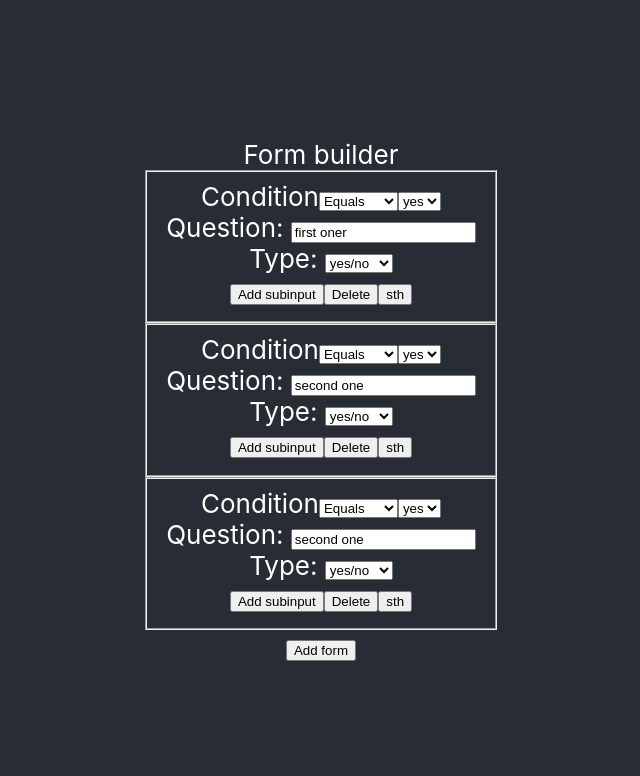
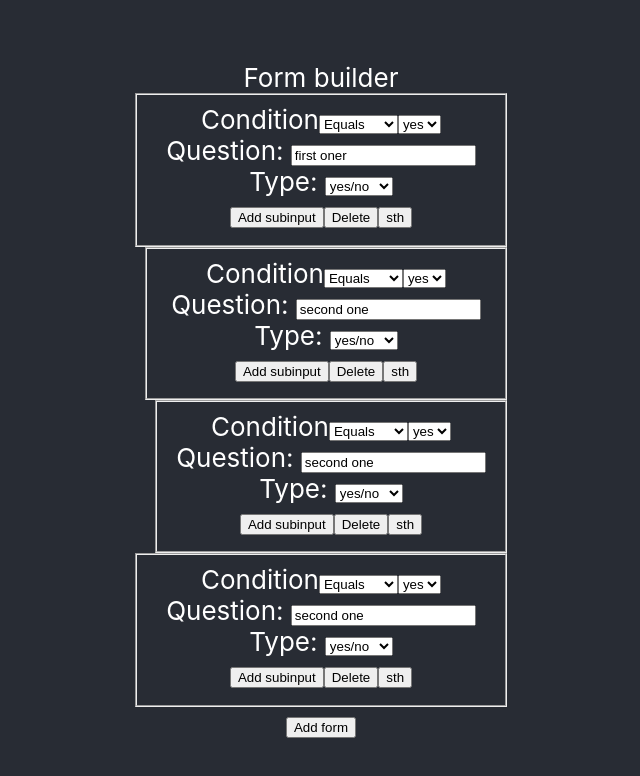
Before and after one commit to pawellicznerski/form-builder, a React (Create React App) app: page / in a window 1280 px wide. Shown: the top 776 px of the page, without its empty margins (319-959 px from the left). Built offline with nearby package versions, Linux system fonts and the light colour scheme.

Commit message:
adding indents to forms

```diff
--- a/src/components/Form.js
+++ b/src/components/Form.js
@@ -41,17 +41,25 @@ showId(e){
   e.preventDefault();
   // const {id,type,question, condition} = this.state.form;
   // console.log("id", id);
+  console.log("this.props.marginLeft",this.props.marginLeft);
 }
 addForm(e){
   e.preventDefault();
   const {id,type,question,condition,subform} = this.state;
   this.props.addForm("add",id,{id,type,question,condition,subform})
 }
+
+// <form style={{marginLeft:`${this.props.marginLeft*310}px`}}>
+
+
   render(){
     // console.log("it is rendered in form");
     const {question} = this.state;
+    const style = `${this.props.marginLeft*10}`;
+    console.log("style", style);
+    console.log("this.props.marginLeft", this.props.marginLeft);
     return(
-      <form >
+      <form style={{marginLeft:`${style}px`}}>
       <fieldset>
 
         <ConditionForm
--- a/src/components/FormBuilder.js
+++ b/src/components/FormBuilder.js
@@ -18,7 +18,15 @@ class FormBuilder extends Component{
             type:'text',
             question:"second one",
             condition:'',
-            subform:[]
+            subform:[
+              {
+                id:239,
+                type:'text',
+                question:"second one",
+                condition:'',
+                subform:[]
+              }
+            ]
           }
         ]
       },{
@@ -33,14 +41,19 @@ class FormBuilder extends Component{
   }
 
 
-  renderItems(form) {
+  renderItems(form, layer) {
+    console.log("layer",layer);
+    console.log("typeof layer",typeof layer);
+    const i = layer===false||typeof layer !== "number"?0:layer+1;
+    console.log('i',i);
       return form.map((item, index) => <div key={index}>
       <Form
         {...item}
+        marginLeft={i}
         removeForm={this.removeForm.bind(this)}
         addForm={this.addForm.bind(this)}
         />
-      {this.renderItems(item.subform)}
+      {this.renderItems(item.subform,i)}
        </div>);
   }
 
```
